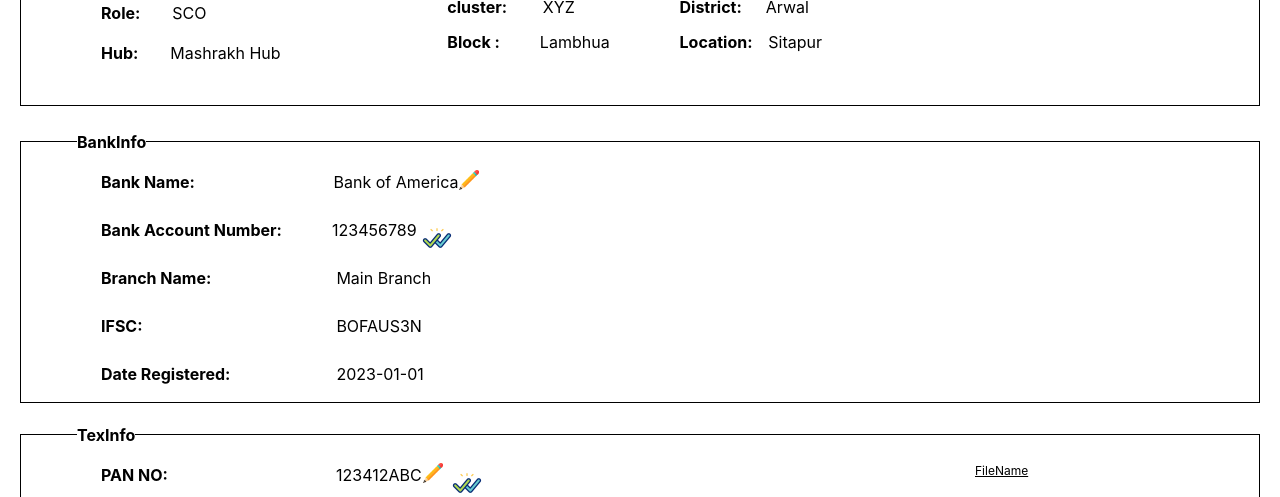
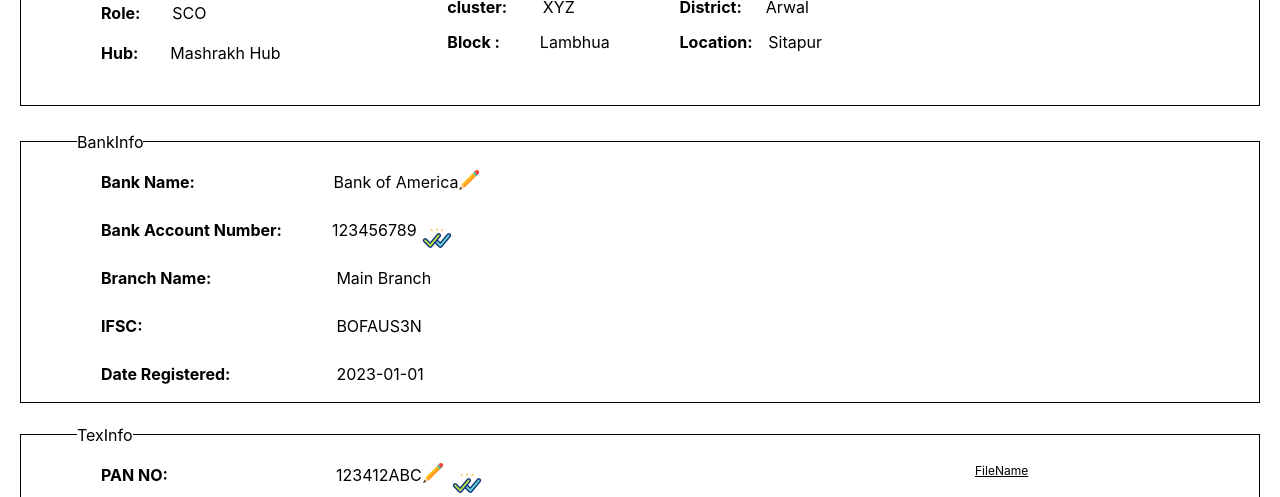
Before and after one commit to Ganesh907/MyProfileReact, a React (Create React App) app: page / in a window 1280 px wide. Shown: the part 780-1277 px from the top of the page. Built offline with nearby package versions, Linux system fonts and the light colour scheme.

Commit message:
NY(changes)

```diff
--- a/src/features/MyProfile/Components/MyProfileBankGSTComponents/EditableForm.js
+++ b/src/features/MyProfile/Components/MyProfileBankGSTComponents/EditableForm.js
@@ -51,7 +51,7 @@ const EditableForm = () => {
   return (
     <div>
       <fieldset className="w-full  flex flex-col border border-black gap-6 p-4">
-        <legend className="font-bold ml-10">BankInfo</legend>
+        <legend className="text-bold ml-10">BankInfo</legend>
         {!isEditOpen && (
           <>
             <div className="flex justify-between w-full sm:w-[50%] relative">
@@ -96,7 +96,7 @@ const EditableForm = () => {
       </fieldset>
 
       <fieldset className="w-full h-full flex flex-col  mt-5 border border-black gap-6 p-4">
-        <legend className="font-bold ml-10 ">TexInfo</legend>
+        <legend className="text-bold ml-10 ">TexInfo</legend>
         {!isEditOpen1 && (
           <>
             <div className="flex justify-between  w-full sm:w-[50%] relative">
```
